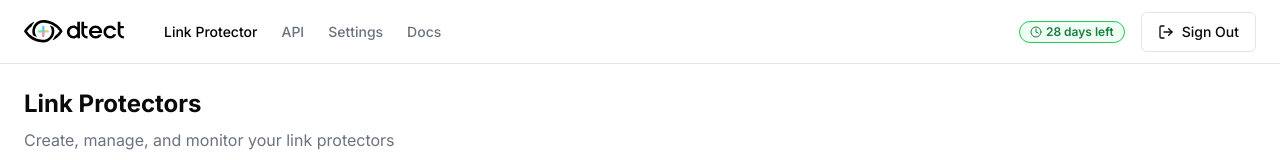
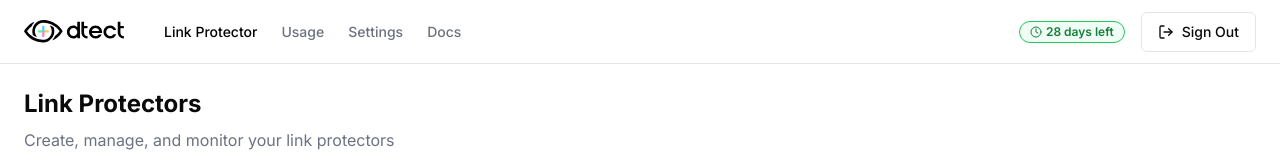
Before and after one commit to brduck/v0-api-dashboard, a Next.js app: page /link-protectors in a window 1280 px wide. Shown: the top 160 px of the page. Built offline with nearby package versions, Linux system fonts and the light colour scheme.

Commit message:
feat: rename navigation header from API to Usage
Co-authored-by: Duck <33165467+brduck@users.noreply.github.com>

```diff
--- a/components/header.tsx
+++ b/components/header.tsx
@@ -34,7 +34,7 @@ export function Header() {
             href="/usage"
             className={`text-sm font-medium ${pathname === "/usage" ? "text-black" : "text-gray-500"}`}
           >
-            API
+            Usage
           </Link>
           <Link
             href="/settings"
```
